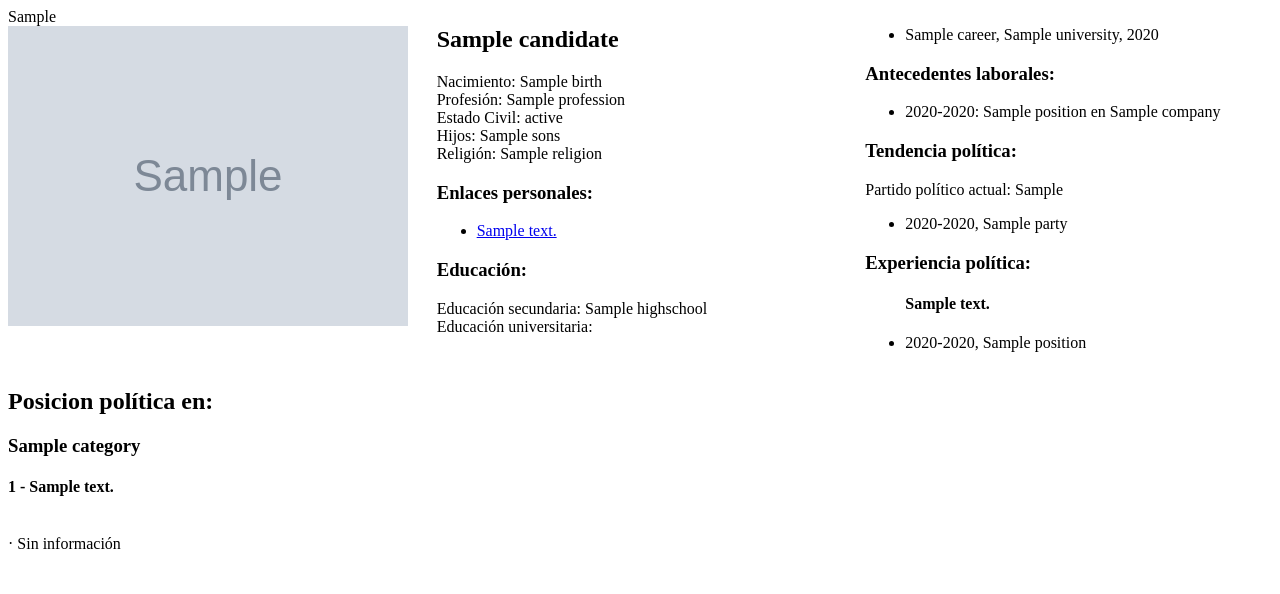
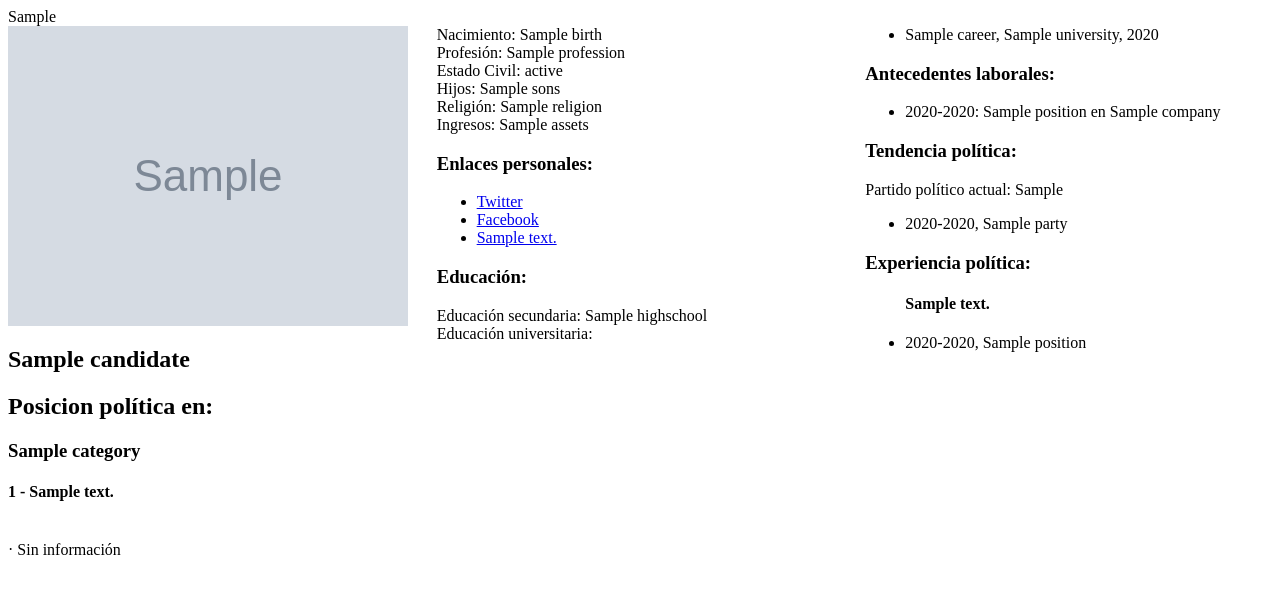
Before and after one commit to lfalvarez/votainteligente.com.ar, a CakePHP app: the page made by app/views/profiles/view.ctp in a window 1280 px wide. Shown: the top 594 px of the page. Run offline with PHP 8.4 and a stand-in for CakePHP, Linux system fonts and the light colour scheme; the template is opened without the code that fills it: most values are stand-ins (such as "Sample title", 1, 10 or a date in 2020); grey boxes marked "Sample" are stand-in pictures; data that the repository does not hold is empty; some libraries are stand-ins or nearby versions.

Commit message:
Adds Feature: Shows Candidate's twitter, facebook and assets
Change-Id: I0bd245e70de56d47c88e0c30df84f19fdbc48862

```diff
--- a/app/views/profiles/view.ctp
+++ b/app/views/profiles/view.ctp
@@ -11,11 +11,13 @@ App::import('Sanitize');
 	<span class="profile-description">Estado Civil: </span><?php echo $profile['CandidateProfile']['civil_status'];?><br />
 	<span class="profile-description">Hijos: </span><?php echo $profile['CandidateProfile']['sons'];?><br />
 	<span class="profile-description">Religión: </span><?php echo $profile['CandidateProfile']['religion'];?><br />
-
+	<span class="profile-description">Ingresos: </span><?php echo $profile['CandidateProfile']['assets'];?><br />
 	</p>
 	<p>
 	<h3>Enlaces personales:</h3>
 	    <ul>
+		<li><a href="<?php echo $profile['CandidateProfile']['twitter'];?>" target="_blank">Twitter</a></li>
+		<li><a href="<?php echo $profile['CandidateProfile']['facebook'];?>" target="_blank">Facebook</a></li>
 		<?php
 		foreach($profile['CandidateLink'] as $link) {
 		?>
```
